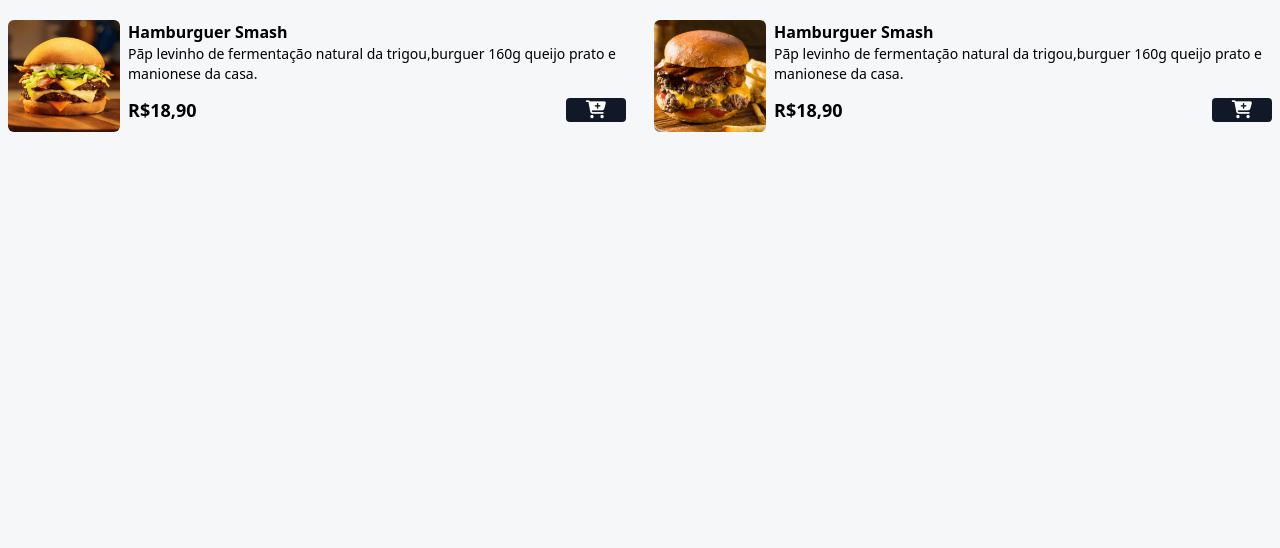
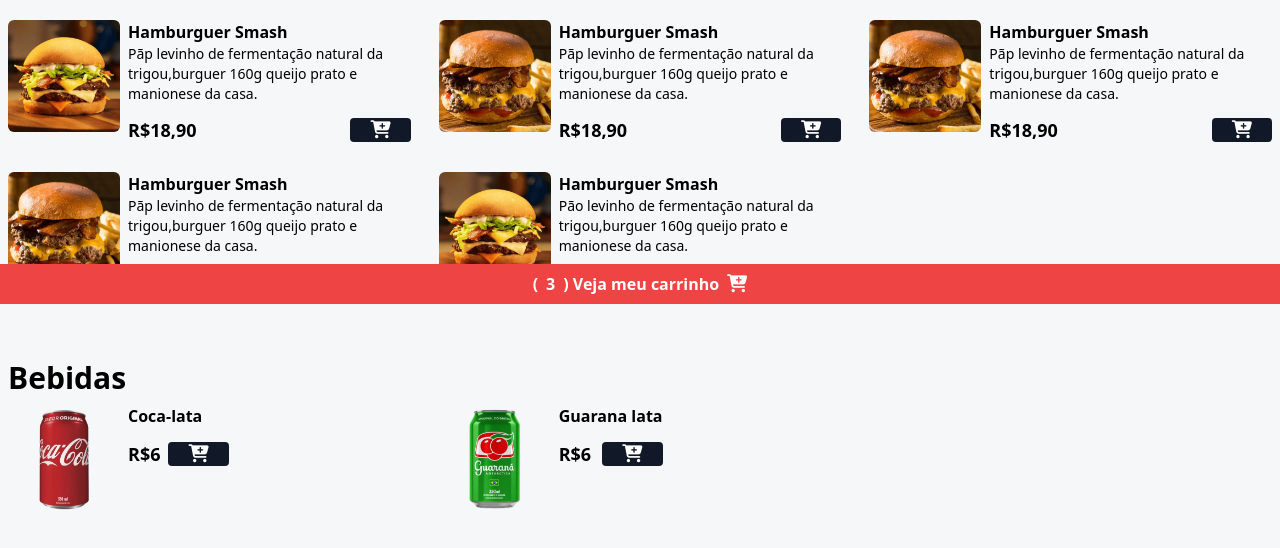
Before and after one commit to yurizinnsx/Big-Burger, a website: page index.html in a window 1280 px wide. Shown: the part 496-1044 px from the top of the page. Before the commit the page ends 800 px from the top, so only its background shows below. Drawn offline with Linux system fonts and the light colour scheme.

Commit message:
commit:footer addition

```diff
--- a/index.html
+++ b/index.html
@@ -33,7 +33,7 @@
 </h2>
 <!--inicio menu -->
 <div id="menu">
-  <main class="grid grid-cols-1 md:grid-cols-2 gap-7 md-gap-10 mx-auto max-w-7xl px-2 mb-16">
+<main class="grid grid-cols-1 md:grid-cols-2 lg:grid-cols-3 gap-7 md-gap-10 mx-auto max-w-7xl px-2 mb-16">
 <!--produto item -->
     <div class="flex gap-2">
       <img src="./assets/hamb-1.png"
@@ -55,6 +55,7 @@
         </div>
     </div>
 <!--Fim do produto item-->
+<!--produto item -->
     <div class="flex gap-2">
       <img src="./assets/hamb-2.png"
       alt="Hamburguer Smash"
@@ -74,9 +75,132 @@
             </div>
         </div>
     </div>
-  </main>
+    <!--Fim do produto item-->
+    <!--produto item -->
+    <div class="flex gap-2">
+      <img src="./assets/hamb-2.png"
+      alt="Hamburguer Smash"
+      class="w-28 h-28 rounded-md hover:scale-110 hover:-rotate-2 duration-300">
+        <div>
+          <p class="font-bold">Hamburguer Smash</p>
+          <p class="text-sm">Pãp levinho de fermentação natural da trigou,burguer 160g
+            queijo prato e manionese da casa.</p>
+
+            <div class="flex items-center gap-2 justify-between mt-3">
+              <p class="font-bold text-lg">R$18,90</p>
+              <button class="bg-gray-900 px-5 rounded add-to-cart-btn"
+                      data-name="Hamburguer Smash"
+                      data-price="18.90">
+                <i class="fa fa-cart-plus text-lg text-white"></i>
+              </button>
+            </div>
+        </div>
+    </div>
+    <!--Fim do produto item--><!--produto item -->
+    <div class="flex gap-2">
+      <img src="./assets/hamb-2.png"
+      alt="Hamburguer Smash"
+      class="w-28 h-28 rounded-md hover:scale-110 hover:-rotate-2 duration-300">
+        <div>
+          <p class="font-bold">Hamburguer Smash</p>
+          <p class="text-sm">Pãp levinho de fermentação natural da trigou,burguer 160g
+            queijo prato e manionese da casa.</p>
+
+            <div class="flex items-center gap-2 justify-between mt-3">
+              <p class="font-bold text-lg">R$18,90</p>
+              <button class="bg-gray-900 px-5 rounded add-to-cart-btn"
+                      data-name="Hamburguer Smash"
+                      data-price="18.90">
+                <i class="fa fa-cart-plus text-lg text-white"></i>
+              </button>
+            </div>
+        </div>
+    </div>
+    <!--Fim do produto item-->
+    <!--produto item -->
+    <div class="flex gap-2">
+      <img src="./assets/hamb-1.png"
+       alt="Hamburguer Smash"
+       class="w-28 h-28 rounded-md hover:scale-110 hover:-rotate-2 duration-300"/>
+        <div>
+          <p class="font-bold">Hamburguer Smash</p>
+          <p class="text-sm">Pão levinho de fermentação natural da trigou,burguer 160g
+            queijo prato e manionese da casa.</p>
+
+            <div class="flex items-center gap-2 justify-between mt-3">
+              <p class="font-bold text-lg">R$18,90</p>
+              <button class="bg-gray-900 px-5 rounded add-to-cart-btn"
+                      data-name="Hamburguer Smash"
+                      data-price="18.90">
+                <i class="fa fa-cart-plus text-lg text-white"></i>
+              </button>
+            </div>
+        </div>
+    </div>
+<!--Fim do produto item-->
+</main>
+
+
+  <div class=" flex mx-auto max-w-7xl px-2 my-2">
+    <h2 class=" font-bold text-3xl">
+      Bebidas
+    </h2>
+  </div>
+
+  <!--Grid bebidas-->
+  <div class="grid grid-cols-1 md:grid-cols-2 lg:grid-cols-3 gap-7 md-gap-10 mx-auto max-w-7xl px-2 mb-16 " id="menu">
+    <!--produto item -->
+    <div class="flex gap-2">
+      <img src="./assets/refri-1.png"
+       alt="Coca lata"
+       class="w-28 h-28 rounded-md hover:scale-110 hover:-rotate-2 duration-300"/>
+        <div>
+          <p class="font-bold">Coca-lata</p>
+            <div class="flex items-center gap-2 justify-between mt-3">
+              <p class="font-bold text-lg">R$6</p>
+              <button class="bg-gray-900 px-5 rounded add-to-cart-btn"
+                      data-name="Hamburguer Smash"
+                      data-price="6">
+                <i class="fa fa-cart-plus text-lg text-white"></i>
+              </button>
+            </div>
+        </div>
+    </div>
+    <!--fim do produto item -->
+    <!--produto item -->
+    <div class="flex gap-2">
+      <img src="./assets/refri-2.png"
+       alt="Coca lata"
+       class="w-28 h-28 rounded-md hover:scale-110 hover:-rotate-2 duration-300"/>
+        <div>
+          <p class="font-bold">Guarana lata</p>
+            <div class="flex items-center gap-2 justify-between mt-3">
+              <p class="font-bold text-lg">R$6</p>
+              <button class="bg-gray-900 px-5 rounded add-to-cart-btn"
+                      data-name="Guarana lata"
+                      data-price="6">
+                <i class="fa fa-cart-plus text-lg text-white"></i>
+              </button>
+            </div>
+        </div>
+    </div>
+    <!--fim do produto item -->
+  </div>
+  <!--Fim grid bebidas-->
 </div>
-    <!--Fim do menu-->
+  <!--Fim do menu-->
+  <!--Button card footer-->
+  <footer class="w-full bg-red-500 py-2 fixed bottom-0 flex items-center justify-center">
+    <button
+    class="flex items-center gap-2 text-white font-bold"
+    id="cart"
+    >
+      (<span id="cart-count">3</span>)
+      Veja meu carrinho
+      <i class="fa fa-cart-plus text-lg text-white"></i>
+    </button>
+  </footer>
+  <!--Fim Button card footer-->
 
 </body>
 
```
Also changed, not shown: styles/output.css.
